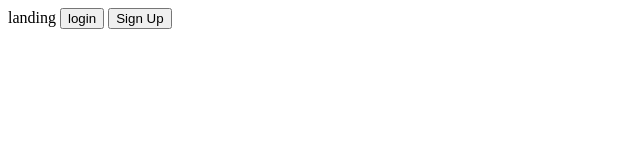
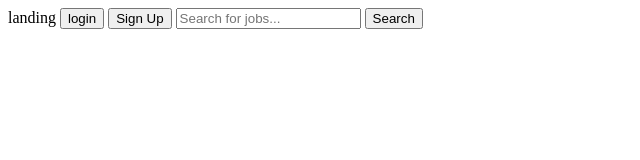
Before and after one commit to jetilling/jobsite, a website: page public/views/landing/landing.html in a window 1280 px wide. Shown: the whole page, without its empty margins (0-640 px from the left). Drawn offline with Linux system fonts and the light colour scheme.

Commit message:
search function needs work

```diff
--- a/public/views/landing/landing.html
+++ b/public/views/landing/landing.html
@@ -2,4 +2,6 @@
   landing
   <button type="button" name="button" ui-sref="login">login</button>
   <button type="button" name="button" ui-sref="signUp">Sign Up</button>
+  <input type="text" name="name" value="" placeholder="Search for jobs..." ng-model="searchText" ng-keyup="getSearchResults($event, searchText)">
+  <button type="button" name="button" ng-click="getSearchResults(searchText)">Search</button>
 </body>
```
Also changed, not shown: public/views/landing/landingCtrl.js (+7 -0 lines).
